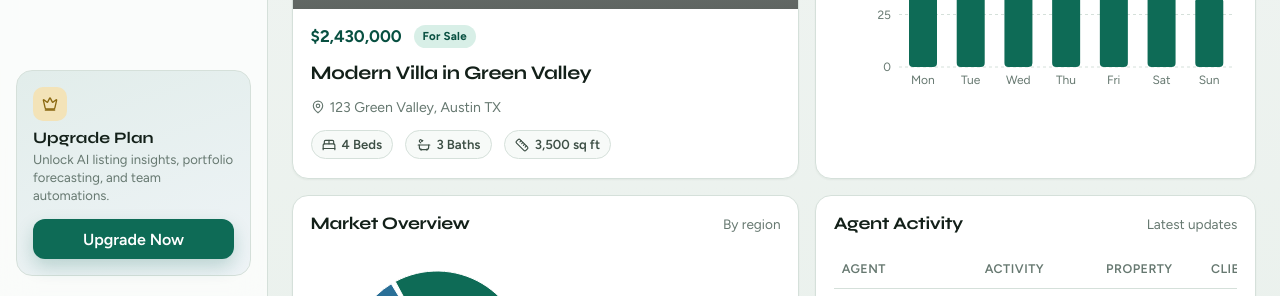
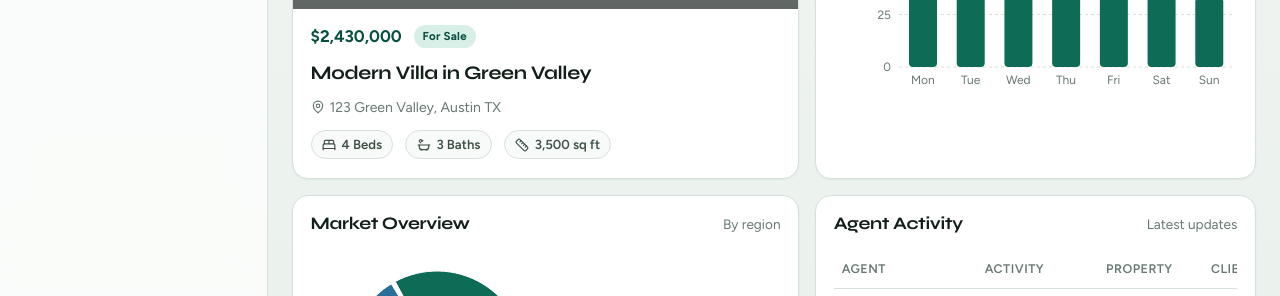
Before and after one commit to hashan-jay/real-estate-management-dashboard, a React (Vite) app: page / in a window 1280 px wide. Shown: the part 504-800 px from the top of the page. Built offline with nearby package versions, Linux system fonts and the light colour scheme; grey boxes are pictures that could not be loaded.

Commit message:
Removed the Upgrade Box

```diff
--- a/src/components/layout/Sidebar.jsx
+++ b/src/components/layout/Sidebar.jsx
@@ -8,7 +8,6 @@ import {
   CalendarDays,
   MessageSquare,
   FileText,
-  Crown,
 } from '../Icons'
 
 const navItems = [
@@ -49,17 +48,6 @@ export default function Sidebar({ activePage, onNavigate, open }) {
           </button>
         ))}
       </nav>
-
-      <div className="upgrade-card">
-        <div className="upgrade-icon">
-          <Crown size={16} />
-        </div>
-        <h3>Upgrade Plan</h3>
-        <p>Unlock AI listing insights, portfolio forecasting, and team automations.</p>
-        <button type="button" className="btn btn-primary" style={{ width: '100%' }}>
-          Upgrade Now
-        </button>
-      </div>
     </aside>
   )
 }
--- a/src/index.css
+++ b/src/index.css
@@ -174,39 +174,6 @@ button {
   width: 18px;
   height: 18px;
   flex-shrink: 0;
-}
-
-.upgrade-card {
-  margin-top: auto;
-  padding: 1rem;
-  border-radius: var(--radius-md);
-  background:
-    linear-gradient(160deg, rgba(14, 107, 86, 0.12), rgba(42, 111, 151, 0.08)),
-    var(--surface);
-  border: 1px solid var(--border);
-}
-
-.upgrade-card h3 {
-  margin: 0.4rem 0 0.25rem;
-  font-family: var(--font-display);
-  font-size: 1rem;
-}
-
-.upgrade-card p {
-  margin: 0 0 0.85rem;
-  color: var(--muted);
-  font-size: 0.82rem;
-  line-height: 1.4;
-}
-
-.upgrade-icon {
-  width: 34px;
-  height: 34px;
-  border-radius: 10px;
-  display: grid;
-  place-items: center;
-  background: #f3e3b8;
-  color: #8a6810;
 }
 
 .main-area {
```
